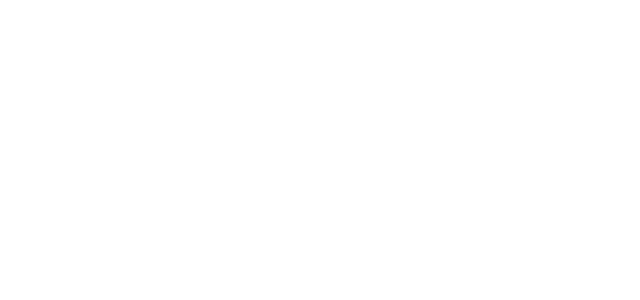
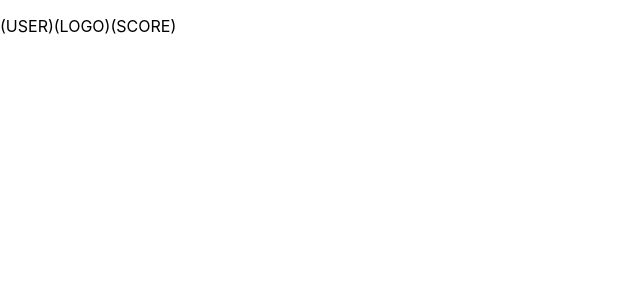
Before and after one commit to Choups/front-monsterkiller, a React (Create React App) app: page / in a window 1280 px wide. Shown: the top 300 px of the page, without its empty margins (0-640 px from the left). Built offline with nearby package versions, Linux system fonts and the light colour scheme.

Commit message:
arbo files

```diff
--- a/src/App.js
+++ b/src/App.js
@@ -1,5 +1,11 @@
 import React, { Component } from "react";
 import "./App.css";
+import Header from "./Components/Header";
+import Profil from "./Components/Profil";
+import Combat from "./Components/Combat";
+import Home from "./Components/Home";
+import Main from "./Components/Main";
+
 
 class App extends Component {
   constructor(props) {
@@ -7,8 +13,18 @@ class App extends Component {
     this.state = {};
   }
   render() {
-    return <div className="App"></div>;
+    return (
+    <div>
+      <Header />
+      <Home />
+      <Main />
+      <Combat />
+      <Profil />
+    </div>
+
+    );
   }
+
 }
 
 export default App;
--- a/src/Components/Combat.js
+++ b/src/Components/Combat.js
@@ -0,0 +1,14 @@
+import React, { Component } from "react";
+import "./Combat.css";
+
+class Combat extends Component {
+  constructor(props) {
+    super(props);
+    this.state = {};
+  }
+  render() {
+    return <div className="combat"></div>;
+  }
+}
+
+export default Combat;
--- /dev/null
+++ b/src/Components/Header.css
@@ -0,0 +1,6 @@
+.NavBlock {
+
+    display: flex;
+    flex-direction: row;
+    ;
+}
--- a/src/Components/Header.js
+++ b/src/Components/Header.js
@@ -0,0 +1,37 @@
+import React, { Component } from "react";
+import "./Header.css";
+
+class Header extends Component {
+    constructor(props) {
+      super(props);
+      this.state = {
+
+      };
+    }
+
+
+render() {
+
+    return (
+
+        <nav className="NavBlock">
+            <div>
+                <p>(USER)</p>
+            </div>
+            <div>
+                <p>(LOGO)</p>
+            </div>
+            <div>
+                <p>(SCORE)</p>
+            </div>
+        </nav>
+
+    );
+
+
+    }
+
+}
+
+
+export default Header;
--- a/src/Components/Home.js
+++ b/src/Components/Home.js
@@ -0,0 +1,14 @@
+import React, { Component } from "react";
+import "./Home.css";
+
+class Home extends Component {
+  constructor(props) {
+    super(props);
+    this.state = {};
+  }
+  render() {
+    return <div className="Home"></div>;
+  }
+}
+
+export default Home;
--- a/src/Components/Main.js
+++ b/src/Components/Main.js
@@ -0,0 +1,14 @@
+import React, { Component } from "react";
+import "./Main.css";
+
+class Main extends Component {
+  constructor(props) {
+    super(props);
+    this.state = {};
+  }
+  render() {
+    return <div className="Main"></div>;
+  }
+}
+
+export default Main;
--- a/src/Components/Profil.js
+++ b/src/Components/Profil.js
@@ -0,0 +1,14 @@
+import React, { Component } from "react";
+import "./Profil.css";
+
+class Profil extends Component {
+  constructor(props) {
+    super(props);
+    this.state = {};
+  }
+  render() {
+    return <div className="Profil"></div>;
+  }
+}
+
+export default Profil;
```
Also changed, not shown: src/Components/Combat.css (added), src/Components/Home.css (added), src/Components/Main.css (added), src/Components/Profil.css (added).
